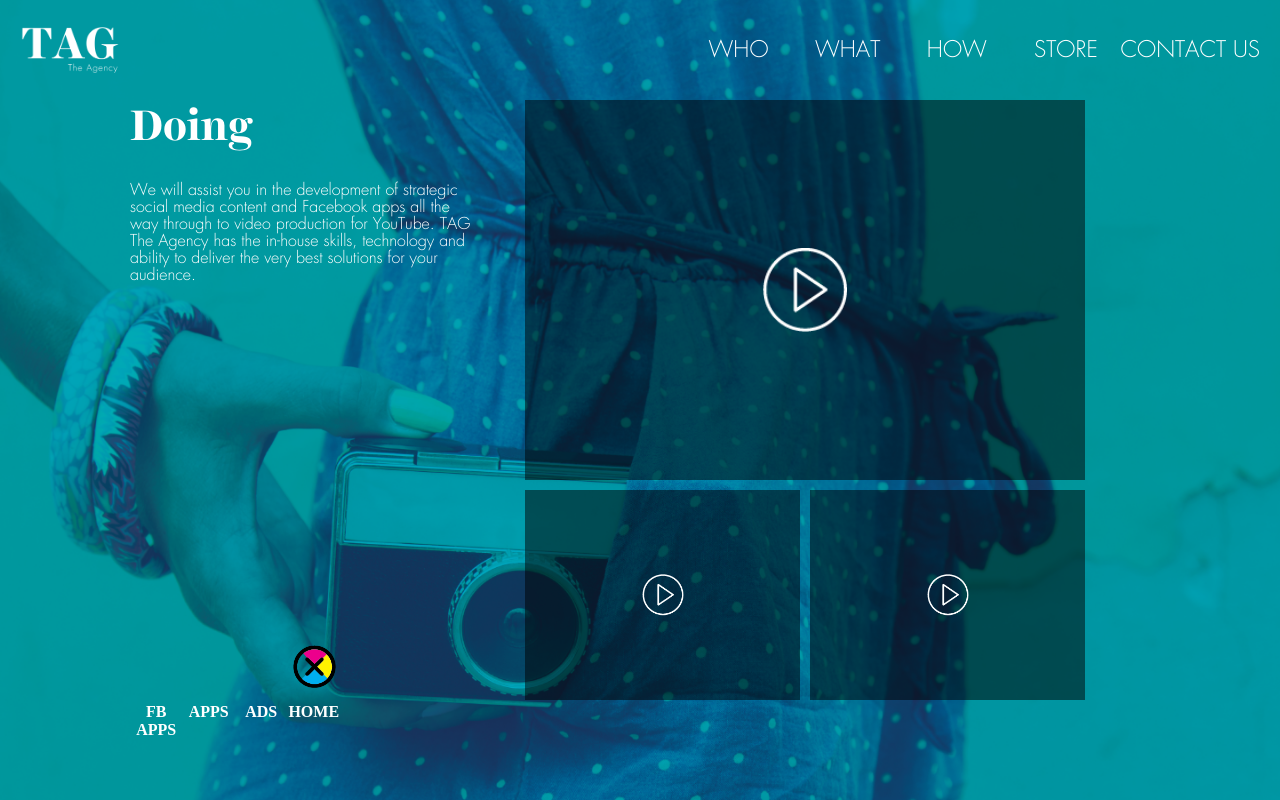
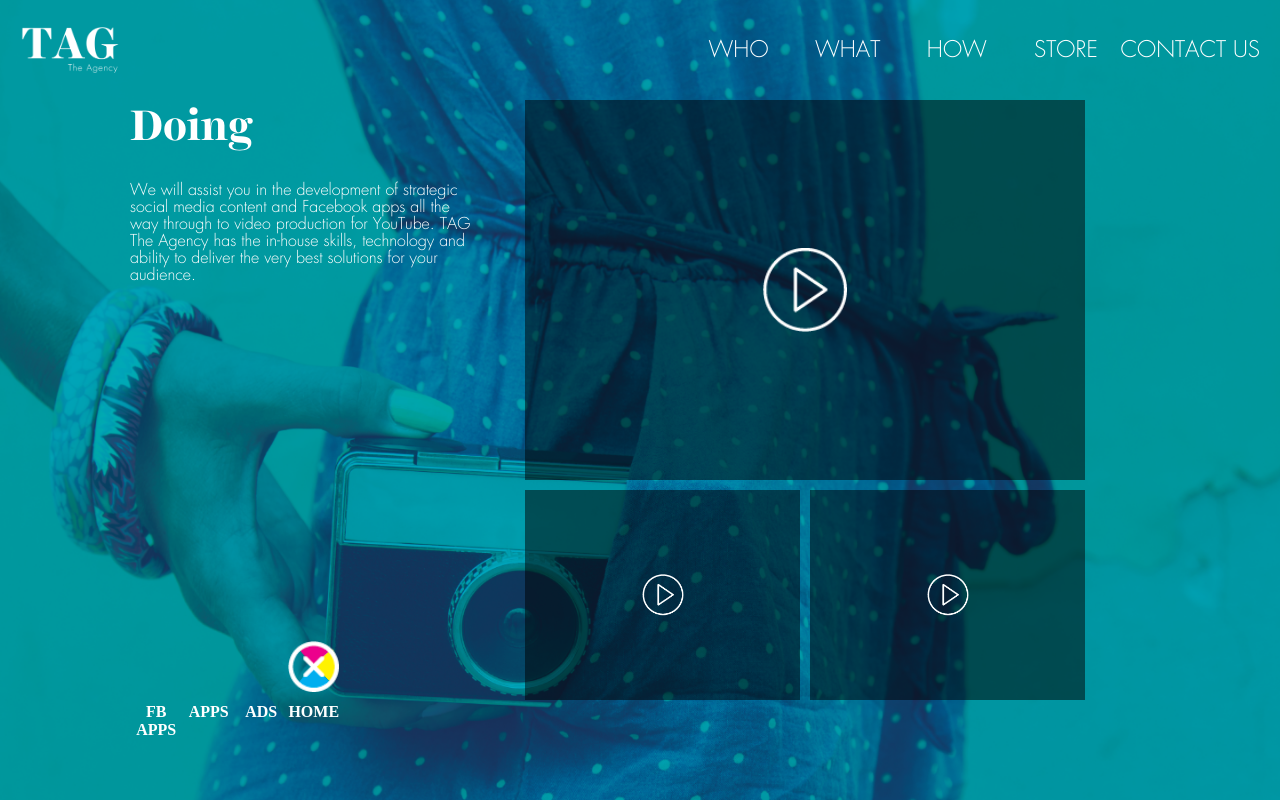
Before and after one commit to TagTheAgency/Tag-site-2.0, a PHP site: page /pages/production.html in a window 1280 px wide. Run offline with PHP 8.4, Linux system fonts and the light colour scheme.

Commit message:
add light icon

```diff
--- a/pages/production.html
+++ b/pages/production.html
@@ -44,7 +44,7 @@
 				<div class="icons__text">Ads</div>
 			</div>
 			<div class="icons__icon">
-				<div class="icons__image icons__image--home"></div>
+				<div class="icons__image icons__image--home icons__image--home--light"></div>
 				<div class="icons__text">Home</div>
 			</div>
 		</div>
--- a/stylesheets/style.css
+++ b/stylesheets/style.css
@@ -308,6 +308,8 @@ footer {
         -webkit-transform: rotate(180deg);
         /* Chrome, Safari, Opera */
         transform: rotate(180deg); }
+      .icons__image--home--light {
+        background-image: url("../imgs/home-icon-white.png"); }
   .icons__text {
     text-transform: uppercase;
     font-family: 'Futura';
--- a/stylesheets/style.scss
+++ b/stylesheets/style.scss
@@ -23,6 +23,7 @@ $logo-light: 'TAG_white_1920x1080.png';
 $homepage-bg: 'TAG-The-Agency-website-homepage-bg.png';
 $production-bg: 'TAG-The-Agency-website-production-bg.png';
 $home-icon: 'TAG The Agency website case studies buttons-56.png';
+$home-icon-light: 'home-icon-white.png';
 $play-icon:'play-icon.png';
 $blue: #00AEEF;
 $pink: #EC008C;
@@ -411,6 +412,9 @@ footer {
 			    -webkit-transform: rotate(180deg); /* Chrome, Safari, Opera */
 			    transform: rotate(180deg);
 			}
+			&--light {
+				background-image: url($img-path + $home-icon-light);
+			}
 		}
 	}
 	&__text {
```
Also changed, not shown: imgs/home-icon-white.png (added), 2 other files.
